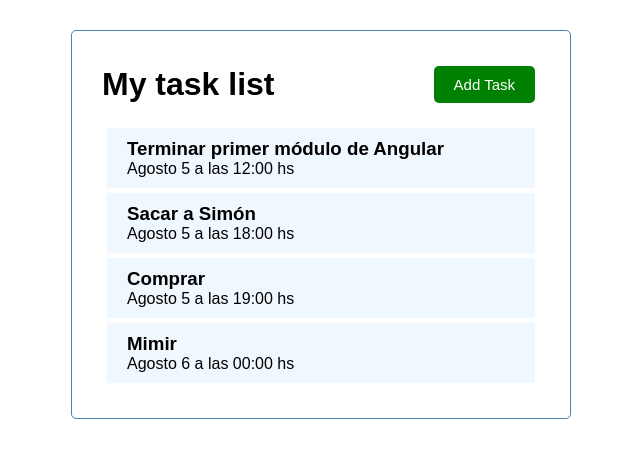
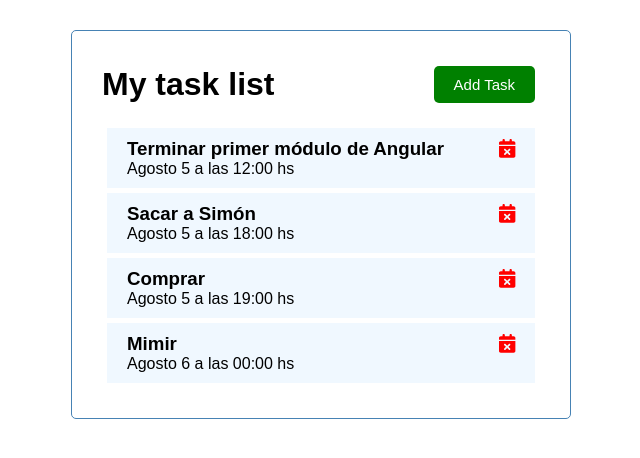
Before and after one commit to proiapatricio/Task.List, an Angular app: page / in a window 1280 px wide. Shown: the top 458 px of the page, without its empty margins (319-959 px from the left). Built offline with nearby package versions, Linux system fonts and the light colour scheme.

Commit message:
Componente de lista de items

```diff
--- a/package.json
+++ b/package.json
@@ -18,6 +18,11 @@
     "@angular/platform-browser": "~13.3.0",
     "@angular/platform-browser-dynamic": "~13.3.0",
     "@angular/router": "~13.3.0",
+    "@fortawesome/angular-fontawesome": "^0.10.2",
+    "@fortawesome/fontawesome-svg-core": "^6.1.0",
+    "@fortawesome/free-brands-svg-icons": "^6.1.0",
+    "@fortawesome/free-regular-svg-icons": "^6.1.0",
+    "@fortawesome/free-solid-svg-icons": "^6.1.0",
     "rxjs": "~7.5.0",
     "tslib": "^2.3.0",
     "zone.js": "~0.11.4"
--- a/src/app/app.module.ts
+++ b/src/app/app.module.ts
@@ -6,6 +6,7 @@
 import { ButtonComponent } from './components/button/button.component';
 import { TasksComponent } from './components/tasks/tasks.component';
 import { TasksItemComponent } from './components/tasks-item/tasks-item.component';
+import { FontAwesomeModule } from '@fortawesome/angular-fontawesome';
 
 @NgModule({
   declarations: [
@@ -16,7 +17,8 @@
     TasksItemComponent
   ],
   imports: [
-    BrowserModule
+    BrowserModule,
+    FontAwesomeModule
   ],
   providers: [],
   bootstrap: [AppComponent]
--- a/src/app/components/tasks-item/tasks-item.component.html
+++ b/src/app/components/tasks-item/tasks-item.component.html
@@ -1,5 +1,12 @@
 <!--Accedo a los tributos de tareaItem, que viene de Tasks-->
 <div class="task">
-    <h3>{{tareaItem.text}}</h3>
+    <h3>
+        {{tareaItem.text}}
+        <fa-icon
+          [icon]="faCalendarXmark"
+          [ngStyle]="{'color':'red'}"
+
+        ></fa-icon>
+    </h3>
     <p>{{tareaItem.day}}</p>
 </div>
--- a/src/app/components/tasks-item/tasks-item.component.ts
+++ b/src/app/components/tasks-item/tasks-item.component.ts
@@ -4,6 +4,8 @@
 import { Task } from 'src/app/Task';
 //Importo la base de datos de tareas
 import { TASKS } from 'src/app/mock-tasks';
+//Importo el icono a usar de fontawesome (previamente instalado el paquete)
+import { faCalendarXmark } from '@fortawesome/free-solid-svg-icons';
 
 @Component({
   selector: 'app-tasks-item',
@@ -13,6 +15,8 @@
 export class TasksItemComponent implements OnInit {
 //Inicializo tarea que sera un input
   @Input() tareaItem: Task = TASKS[0];
+  //Llamo al icono que voy a usar (le pongo el mismo nombre)
+  faCalendarXmark = faCalendarXmark;
 
   constructor() { }
 
--- a/src/app/components/tasks/tasks.component.ts
+++ b/src/app/components/tasks/tasks.component.ts
@@ -1,7 +1,7 @@
 import { Component, OnInit } from '@angular/core';
 //Importo la lista de tareas y la interfase
-import {Task} from '../../Task'
-import {TASKS} from '../../mock-tasks'
+import {Task} from '../../Task';
+import {TASKS} from '../../mock-tasks';
 
 @Component({
   selector: 'app-tasks',
```
Also changed, not shown: 1 other file (tests, documents, lock files or other folders).
